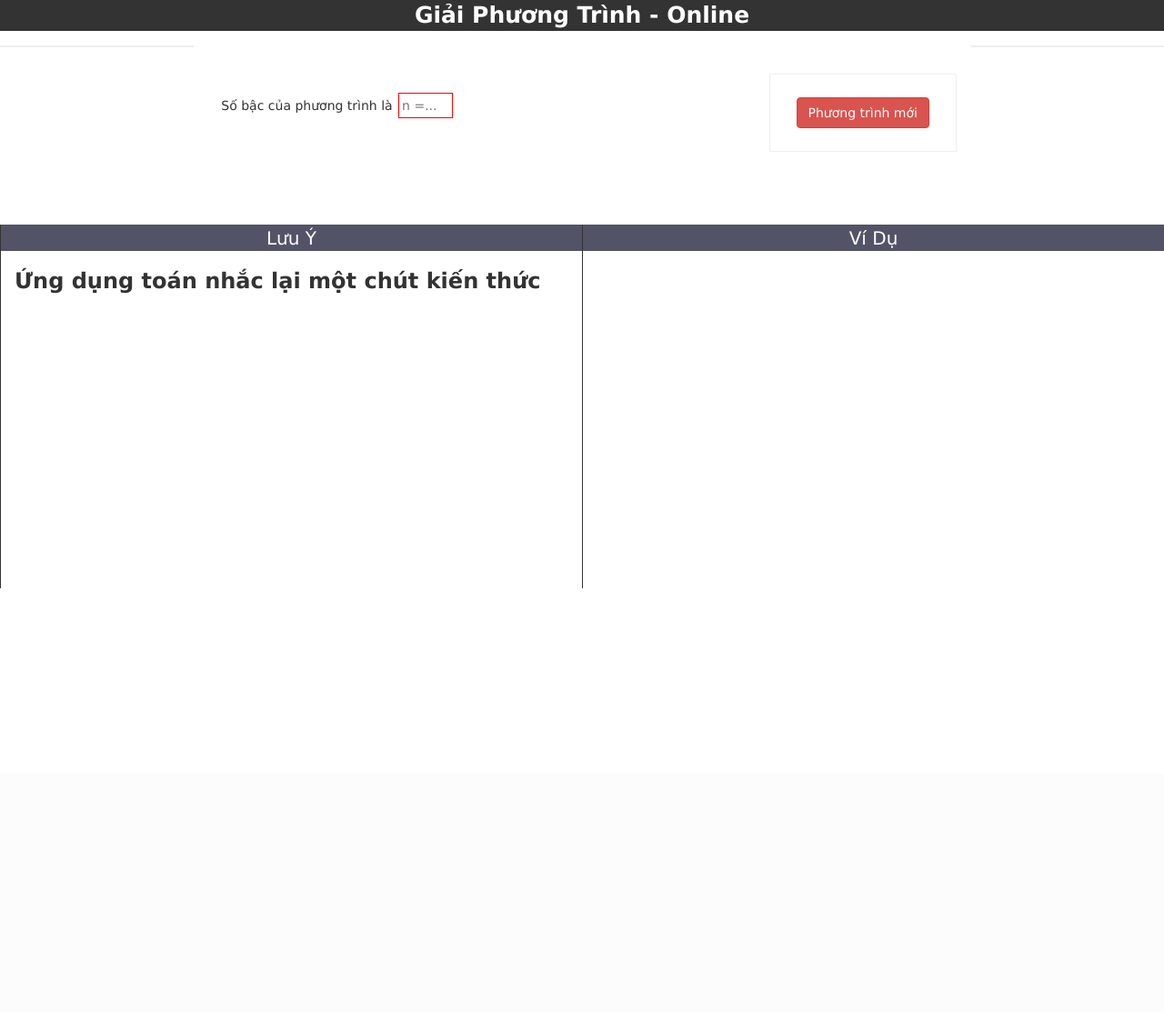
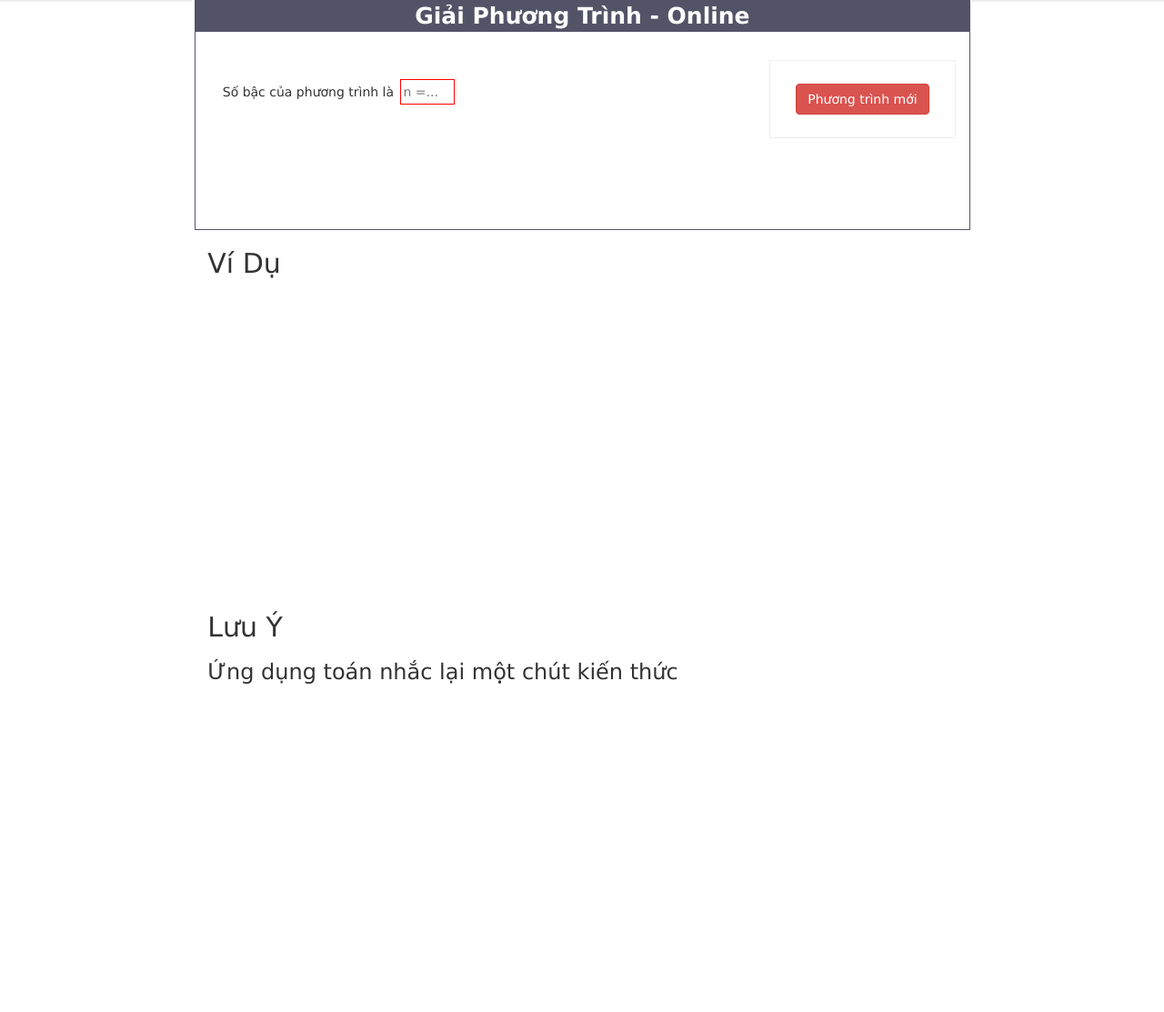
Before and after one commit to thuctoa/toanhoc, a Yii app: template views/dathuc/index.php in a window 1280 px wide. Shown: the whole page at 91% size. Before the commit the page ends 647 px from the top, so only its background shows below. Run offline with PHP 8.4 and a stand-in for Yii, Linux system fonts and the light colour scheme; the template is opened without the code that fills it, so the values that code supplies are empty; some libraries are stand-ins or nearby versions.

Commit message:
dinh khung ung dung toan

```diff
--- a/views/layouts/main.php
+++ b/views/layouts/main.php
@@ -40,8 +40,7 @@ AppAsset::register($this);
     </script>
 <?php $this->beginBody() ?>
     <div class="wrap">
-        <div class="row noidung">
-
+        <div class="row ">
             <div class="col-lg-2 menutrai">
 
                 <?php
@@ -57,9 +56,11 @@ AppAsset::register($this);
                     'items' => $items,
                 ]);?>
             </div>
-            <div class="col-lg-8" >
+
+            <div class="col-lg-8 noidung" >
                  <?= $content ?>
             </div>
+
             <div class="col-lg-2 menuphai">
                 <?php
                 $items = [
@@ -76,20 +77,26 @@ AppAsset::register($this);
             </div>
         </div>
         <div class="row huongdan-head">
-
-            <div class="col-lg-6 huongdan">
+            <div class="col-lg-2"></div>
+            <div class="col-lg-8 huongdan">
+                <?php
+                    echo$this->render('//site/vidu',[
+                        ]);
+                ?>
+            </div>
+            <div class="col-lg-2"></div>
+        </div>
+        <div class="row huongdan-head">
+            <div class="col-lg-2"></div>
+            <div class="col-lg-8 huongdan">
                 <?php
                     echo$this->render('//site/huongdan',[
                         ]);
                 ?>
             </div>
-            <div class="col-lg-6 huongdan">
-                <?php
-                    echo$this->render('//site/vidu',[
-                        ]);
-                ?>
-            </div>
+            <div class="col-lg-2"></div>
         </div>
+
     </div>
     <footer class="footer">
          <?php
--- a/views/site/huongdan.php
+++ b/views/site/huongdan.php
@@ -3,7 +3,7 @@ use yii\helpers\Html;
 use yii\widgets\ActiveForm;
 use yii\helpers\Url;
 ?>
-<h2 class="huongdan-tieude">
+<h2 >
         Lưu Ý
 </h2>
 
@@ -11,7 +11,7 @@ use yii\helpers\Url;
 $url= Url::to();
 if($url!='/matran/markov'){
 ?>
-<h3><b> Ứng dụng toán nhắc lại một chút kiến thức </b></h3>
+<h3> Ứng dụng toán nhắc lại một chút kiến thức </h3>
 <?php
     }else{
 ?>
@@ -22,14 +22,16 @@ if($url=='/dathucs'||$url=='/dathuc/index'||$url=='/'){
 
 ?>
 
-    $
-        \text{Phương có trình có dạng}\\
-        a_nx^n + a_{n-1}x^{n-1} + ... + a_1x + a_0 = 0\\
-        \text{Trong đó:}\\
-        n:\text{ Là số bậc của phương trình, chính là số mũ cao nhất của x}\\
-        a_i:\text{ Là các hệ số thực của phương trình}\\
-        \text{Số nghiệm tìm được tối đa của phương trình là n nghiệm}\\
-    $
+
+        Phương có trình có dạng<br>
+        $
+            a_nx^n + a_{n-1}x^{n-1} + ... + a_1x + a_0 = 0\\
+        $
+        <br>Trong đó: <br>
+        $n$: Là số bậc của phương trình, chính là số mũ cao nhất của $x$ <br>
+        $a_i$: Là các hệ số thực của phương trình <br>
+        Số nghiệm tìm được tối đa của phương trình là n nghiệm <br>
+
     <h4><b>Ứng dụng toán trong hệ thống này </b></h4>
     <p><b>Bước 1: </b> Đầu tiên bạn nhập số bậc của phương trình,
     để báo cho hệ thống biết và tự tạo ra các hệ số $a_i$ cho bạn nhập. Sau đó
--- a/views/site/vidu.php
+++ b/views/site/vidu.php
@@ -3,7 +3,7 @@ use yii\helpers\Html;
 use yii\widgets\ActiveForm;
 use yii\helpers\Url;
 ?>
-<h2 class="huongdan-tieude">
+<h2 >
         Ví Dụ
 </h2>
 <?php
@@ -27,7 +27,7 @@ if($url=='/dathucs'||$url=='/dathuc/index'||$url=='/'){
             \end{cases}
         $
     </p>
-    <h3><b>Hình ảnh của ứng dụng toán: </b> </h3>
+    <h4><b>Hình ảnh của ứng dụng toán: </b> </h4>
 <?php
         echo Html::img('@web/img/huongdan/phuongtrinh.png',['width'=>'100%']) ;
 
@@ -93,9 +93,9 @@ if($url=='/dathuc/luythuadathuc'){
     $$
     Ta cần tính đa thức lũy thừa 3
     $$
-        (x^2 + 2x + 3)^3 =x^6+6x^5+21x^4+44x^3+63x^2+54^x+27
+        (x^2 + 2x + 3)^3 =x^6+6x^5+21x^4+44x^3+63x^2+54x+27
     $$
-    <h3 >Hình ảnh của ứng dụng toán </h3>
+    <h4 >Hình ảnh của ứng dụng toán </h4>
     <?= Html::img('@web/img/huongdan/dathuc-luythua.png',['width'=>'100%']) ?>
 <?php
 }
@@ -131,7 +131,7 @@ if($url=='/dathuc/chiadachodathuc'){
     $$
        \frac{2x^4+5x^3+2x+3}{x^2+2x+2} =2x^2+x−6+\frac{12x+15}{x^2+2x+2}
     $$
-    <h3>Hình ảnh của ứng dụng toán </h3>
+    <h4>Hình ảnh của ứng dụng toán </h4>
     <?= Html::img('@web/img/huongdan/dathuc-chia.png',['width'=>'100%']) ?>
 <?php
 }
@@ -162,7 +162,7 @@ if($url=='/matran/index'||$url=='/matrans'){
             y =x_1  = 1.375 \\
             z =x_2  = 0.875 \\
         \end{cases}
-    <h3> Hình ảnh của ứng dụng toán </h3>
+    <h4> Hình ảnh của ứng dụng toán </h4>
     <?= Html::img('@web/img/huongdan/matran-hephuongtrinh.png',['width'=>'100%']) ?>
 <?php
 }
--- a/web/css/dinhkhung.css
+++ b/web/css/dinhkhung.css
@@ -9,13 +9,11 @@
     margin: 0px;
 
 }
+
 .tieude{
-    position: fixed;
-    top: 0;
-    left: 0;
-    z-index: 999;
-    width: 100%;
-    background: rgba(0,0,0,0.8);
+    margin-left: -15px;
+    margin-right: -15px;
+    background: rgba(10,10,40,0.7);
     color: white;
     text-align: center;
     padding: 3px;
@@ -64,14 +62,10 @@
 }
 .huongdan{
     min-height: 50vh;
-    margin-top: 30px;
-    border-left: 1px solid rgba(0,0,0,0.8);
-    //border-right: 1px solid black;
-    border-top:  1px solid rgba(10,10,40,0.7);
+   // border: 1px solid rgba(0,0,0,0.8);
+
 }
-.huongdan-head{
-    margin-top: 50px;
-}
+
 a{
     color: black;
 }
@@ -99,10 +93,6 @@ a{
     width: 50px;
     margin-bottom: 10px;
 }
-.noidung{
-    margin-top: 50px;
-
-}
 .logo{
     margin-top: -15px;
 }
@@ -122,3 +112,22 @@ a{
 body{
     font-family: Verdana, Arial, Helvetica, sans-serif;
 }
+.menutrai{
+    position: fixed;
+    top: 0;
+    left: 0;
+    z-index: 999;
+    width: 16.5%;
+}
+.menuphai{
+    position: fixed;
+    top: 0;
+    right: 0;
+    z-index: 999;
+    width: 16.5%;
+}
+.noidung{
+    margin-left: 16.7%;
+    border: 1px solid rgba(10,10,40,0.7);
+    padding-bottom: 100px;
+}
```
